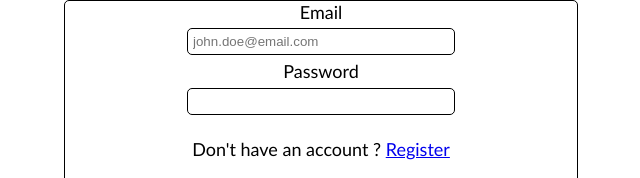
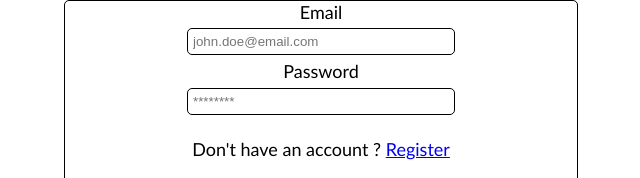
Before and after one commit to DevThibautMonin/frontend-expense-manager, a React (Create React App) app: page / in a window 1280 px wide. Shown: the top 178 px of the page, without its empty margins (319-959 px from the left). Built offline with nearby package versions, Linux system fonts and the light colour scheme.

Commit message:
add: password input placeholder

```diff
--- a/src/components/Authentication/LoginForm.js
+++ b/src/components/Authentication/LoginForm.js
@@ -47,7 +47,7 @@ const LoginForm = () => {
       <label htmlFor="email">Email</label>
       <input className={error ? styles.invalid : ''} id="email" type="email" onChange={emailChangeHandler} placeholder="john.doe@email.com" />
       <label htmlFor="password">Password</label>
-      <input className={error ? styles.invalid : ''} id="password" type="password" onChange={passwordChangeHandler} />
+      <input className={error ? styles.invalid : ''} id="password" type="password" onChange={passwordChangeHandler} placeholder='********'/>
       {error && <LoginError errorMessage={error.message} />}
       <p>Don't have an account ? <Link to='/register'>Register</Link></p>
       {!error && isLoading && <Loader />}
```
